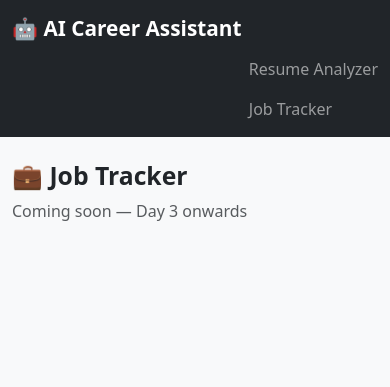
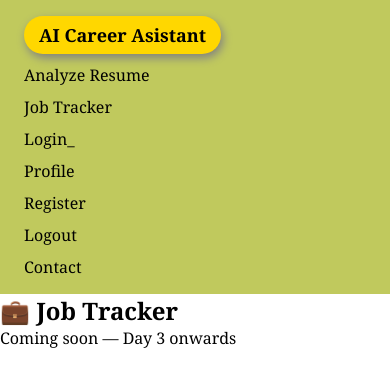
Before and after one commit to triveni-gavathe/job-automation, a Django app: page / in a window 390 px wide. Shown: the top 387 px of the page. Run offline with Django 5.2, Linux system fonts and the light colour scheme.

Commit message:
html files add for the authrcation login etc

```diff
--- a/myresumeanalyzer/resumeAnalyzer/templates/resume_analyzer.html
+++ b/myresumeanalyzer/resumeAnalyzer/templates/resume_analyzer.html
@@ -5,7 +5,7 @@
 
 <div class="card_container">
                     <h4>📄 Resume Analyzer</h4>
-                    <p class="text-muted">Upload your resume and get AI powered feedback and score</p>
+                    <p>Upload your resume and get AI powered feedback and score</p>
                     <a href="#" class="btn btn-primary">Analyze Resume</a>
                 </div>
 {% endblock %}
--- a/myresumeanalyzer/resumeAnalyzer/urls.py
+++ b/myresumeanalyzer/resumeAnalyzer/urls.py
@@ -3,4 +3,5 @@ from .views import *
 
 urlpatterns=[
     path('',home,name='home'),
+    path('resume_analyzer/',resume_analyzer,name='resume_analyzer')
 ]
--- a/myresumeanalyzer/resumeAnalyzer/views.py
+++ b/myresumeanalyzer/resumeAnalyzer/views.py
@@ -4,3 +4,5 @@ from django.shortcuts import render
 # Create your views here.
 def home(request):
     return render(request,'home.html')
+def resume_analyzer(request):
+    return render(request,'resume_analyzer.html')
--- a/myresumeanalyzer/static/nav.css
+++ b/myresumeanalyzer/static/nav.css
@@ -1,53 +1,89 @@
-*{
-    padding: 0%;
-    margin: 0%;
+* {
+    padding: 0;
+    margin: 0;
     box-sizing: border-box;
     font-family: Georgia, 'Times New Roman', Times, serif;
 }
 
-#nav_blk{
+/* NAVBAR */
+#nav_blk {
     height: 80px;
-    width:100%;
-    padding: 0px 20px;
-    background-color: rgb(253,250,247);
+    width: 100%;
+    padding: 0 20px;
+    background-color: rgb(192, 201, 93);
     display: flex;
     align-items: center;
     justify-content: space-between;
 }
-/* #nav_blk .logo_blk{
-    border-radius: 5px;
-    background-color: gold;
-    padding: ;
-} */
-#nav_blk .logo_blk h2{
+
+/* Logo */
+#nav_blk .logo_blk h2 {
     background-color: gold;
     padding: 7px 15px;
-    font-style: 18px;
+    font-size: 18px;
+    /* ✅ fixed */
     border-radius: 25px;
     box-shadow: 2px 4px 10px grey;
 }
 
-#nav_blk .links_blk{
+/* Links */
+#nav_blk .links_blk {
     width: 60%;
 }
 
-#nav_blk .links_blk ul{
-    height: inherit;
-    width: 100%;
+#nav_blk .links_blk ul {
     display: flex;
     justify-content: space-around;
     list-style-type: none;
+}
 
-}
-#nav_blk .links_blk ul li a{
+#nav_blk .links_blk ul li a {
     text-decoration: none;
     color: black;
-    font-size:18px;
-    text-transform:capitalize ;
-    font-weight: 100;
+    font-size: 18px;
+    text-transform: capitalize;
 }
 
-
-#nav_blk .links_blk ul li a:hover{
+#nav_blk .links_blk ul li a:hover {
     opacity: 0.4;
 }
+
+/* Tablet */
+@media screen and (max-width:1000px) {
+    #nav_blk {
+        padding: 1rem 1.5rem;
+        /* background-color: red; */
+    }
+
+    #nav_blk .links_blk ul li a {
+        font-size: 16px;
+    }
+}
+
+/* Mobile */
+@media screen and (max-width:600px) {
+
+    #nav_blk {
+        flex-direction: column;
+        align-items: flex-start;
+        height: auto;
+        /* background-color: blue; */
+        /* ✅ important */
+    }
+
+    #nav_blk .links_blk {
+        width: 100%;
+        margin-top: 10px;
+    }
+
+    #nav_blk .links_blk ul {
+        flex-direction: column;
+        /* ✅ important fix */
+        gap: 10px;
+    }
+
+    #nav_blk .links_blk ul li a {
+        font-size: 16px;
+        padding: 5px 0;
+    }
+}
--- a/myresumeanalyzer/templates/base.html
+++ b/myresumeanalyzer/templates/base.html
@@ -4,29 +4,14 @@
     <meta charset="UTF-8">
     <meta name="viewport" content="width=device-width, initial-scale=1.0">
     <title>AI Career Assistant</title>
-    <link href="https://cdn.jsdelivr.net/npm/bootstrap@5.3.0/dist/css/bootstrap.min.css" rel="stylesheet">
-    <style>
-        body { background-color: #f8f9fa; }
-        .navbar-brand { font-size: 1.3rem; }
-    </style>
-</head>
 <body>
 
-<nav class="navbar navbar-expand-lg navbar-dark bg-dark">
-    <div class="container">
-        <a class="navbar-brand fw-bold" href="/">🤖 AI Career Assistant</a>
-        <div class="navbar-nav ms-auto">
-            <a class="nav-link" href="/">Resume Analyzer</a>
-            <a class="nav-link" href="/jobs/">Job Tracker</a>
-        </div>
-    </div>
-</nav>
+{% include 'nav.html' %}
+{% block content  %}
+{% endblock  %}
 
-<div class="container mt-4">
-    {% block content %}
-    {% endblock %}
-</div>
 
-<script src="https://cdn.jsdelivr.net/npm/bootstrap@5.3.0/dist/js/bootstrap.bundle.min.js"></script>
 </body>
+
+
 </html>
--- a/myresumeanalyzer/templates/nav.html
+++ b/myresumeanalyzer/templates/nav.html
@@ -24,10 +24,12 @@
         </aside>
         <aside class="links_blk">
             <ul>
-            <li><a href="#">Analyze Resume</a></li>
+            <li><a href="{% url 'resume_analyzer' %}">Analyze Resume</a></li>
             <li><a href="#"> job Tracker </a></li>
             <li><a href="#"> login_</a></li>
             <li><a href="#"> profile</a></li>
+            <li> <a href="#">register </a></li>
+            <li> <a href="#">Logout</a></li>
             <li><a href="#"> contact</a></li>
 
 
```
Also changed, not shown: myresumeanalyzer/resumeAnalyzer/templates/contact.html (added), myresumeanalyzer/resumeAnalyzer/templates/login_.html (added), myresumeanalyzer/resumeAnalyzer/templates/logout_.html (added), myresumeanalyzer/resumeAnalyzer/templates/profile.html (added), myresumeanalyzer/resumeAnalyzer/templates/register.html (added).
